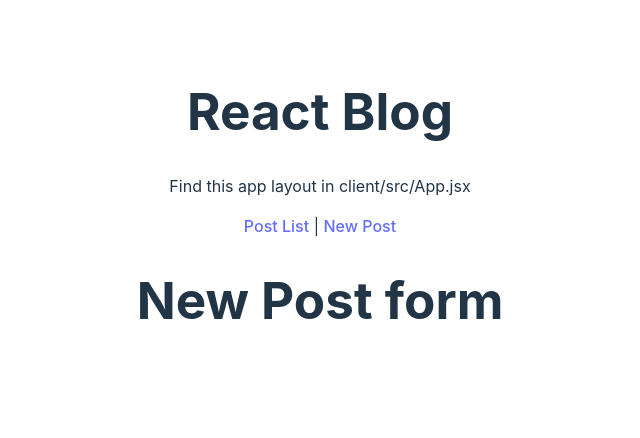
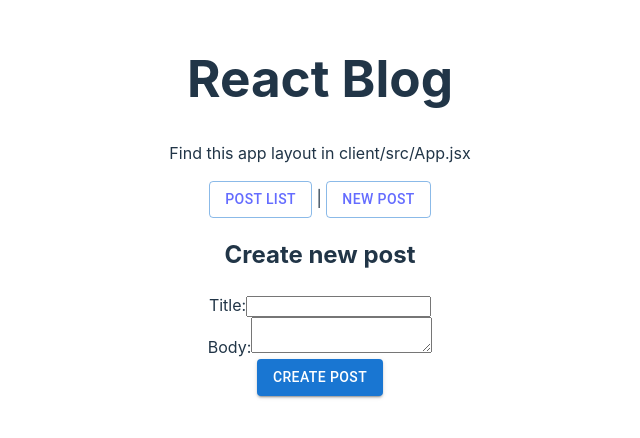
Before and after one commit to CreditableX/CVWO, a React (Vite) app in the folder client/: page /new in a window 1280 px wide. Shown: the part 194-632 px from the top of the page, without its empty margins (320-960 px from the left). Built offline with nearby package versions, Linux system fonts and the light colour scheme; no server answers.

Commit message:
implemented new post form

```diff
--- a/client/src/components/AppRoutes.jsx
+++ b/client/src/components/AppRoutes.jsx
@@ -3,13 +3,14 @@
 
 import PostsList from '../features/posts/PostsList';
 import PostDetails from '../features/posts/PostDetails';
+import NewPostForm from '../features/posts/NewPostForm';
 
 function AppRoutes() {
     return (
         <Routes>
             <Route path='/' element={<PostsList />} />
             <Route path='posts/:id' element={<PostDetails />} />
-            <Route path='/new' element={<h1>New Post form</h1>} />
+            <Route path='/new' element={<NewPostForm/>} />
         </Routes>
     )
 }
--- a/client/src/components/NavBar.jsx
+++ b/client/src/components/NavBar.jsx
@@ -1,12 +1,13 @@
 import React from 'react';
 import {Link} from "react-router-dom"
+import Button from '@mui/material/Button';
 
 function NavBar() {
     return (
         <nav>
-            <Link to="/">Post List</Link>
+            <Button variant="outlined"><Link to="/">Post List</Link></Button>
             {" | "}
-            <Link to="/new">New Post</Link>
+            <Button variant="outlined"><Link to="/new">New Post</Link></Button>
         </nav>
     )
 }
--- /dev/null
+++ b/client/src/features/posts/NewPostForm.jsx
@@ -0,0 +1,66 @@
+import {useState} from 'react';
+import {useNavigate} from 'react-router-dom';
+import {API_URL} from "../../constants";
+import { Button } from '@mui/material';
+
+function NewPostForm() {
+    const [title, setTitle] = useState("");
+    const [body, setBody] = useState("");
+    const navigate = useNavigate();
+
+    const handleSubmit = async (e) => {
+        e.preventDefault();
+
+        const postData = {title, body};
+
+        const response = await fetch(API_URL, {
+            method: "POST",
+            headers: {
+                "Content-Type": "application/json",
+            },
+            body: JSON.stringify(postData),
+        });
+
+        if (response.ok) {
+            const {id} = await response.json();
+            navigate(`/posts/${id}`);
+
+        }
+
+        else {
+            console.log("an error");
+        }
+    };
+
+    return (
+        <div>
+            <h2> Create new post</h2>
+            <form onSubmit={handleSubmit}>
+                <div>
+                    <label htmlFor='titleInput'>Title:</label>
+                    <input
+                    id="titleInput"
+                    type="text"
+                    value={title}
+                    onChange={(e) => setTitle(e.target.value)}
+                    required
+                    />
+                </div>
+                <div>
+                    <label htmlFor='bodyInput'>Body:</label>
+                    <textarea
+                    id="bodyInput"
+                    value={body}
+                    onChange={(e) => setBody(e.target.value)}
+                    required
+                    />
+                </div>
+                <div>
+                    <Button type='submit' variant="contained">Create Post</Button>
+                </div>
+            </form>
+        </div>
+    );
+}
+
+export default NewPostForm;
--- a/client/src/features/posts/PostDetails.jsx
+++ b/client/src/features/posts/PostDetails.jsx
@@ -1,6 +1,8 @@
 import React, {useEffect, useState} from "react";
 import {useParams, useNavigate, Link} from "react-router-dom";
 import { API_URL } from "../../constants";
+import { Card } from "@mui/material";
+import CardContent from '@mui/material/CardContent';
 
 function PostDetails () {
     const [post, setPost] = useState(null);
```
Also changed, not shown: 1 other file (tests, documents, lock files or other folders).
